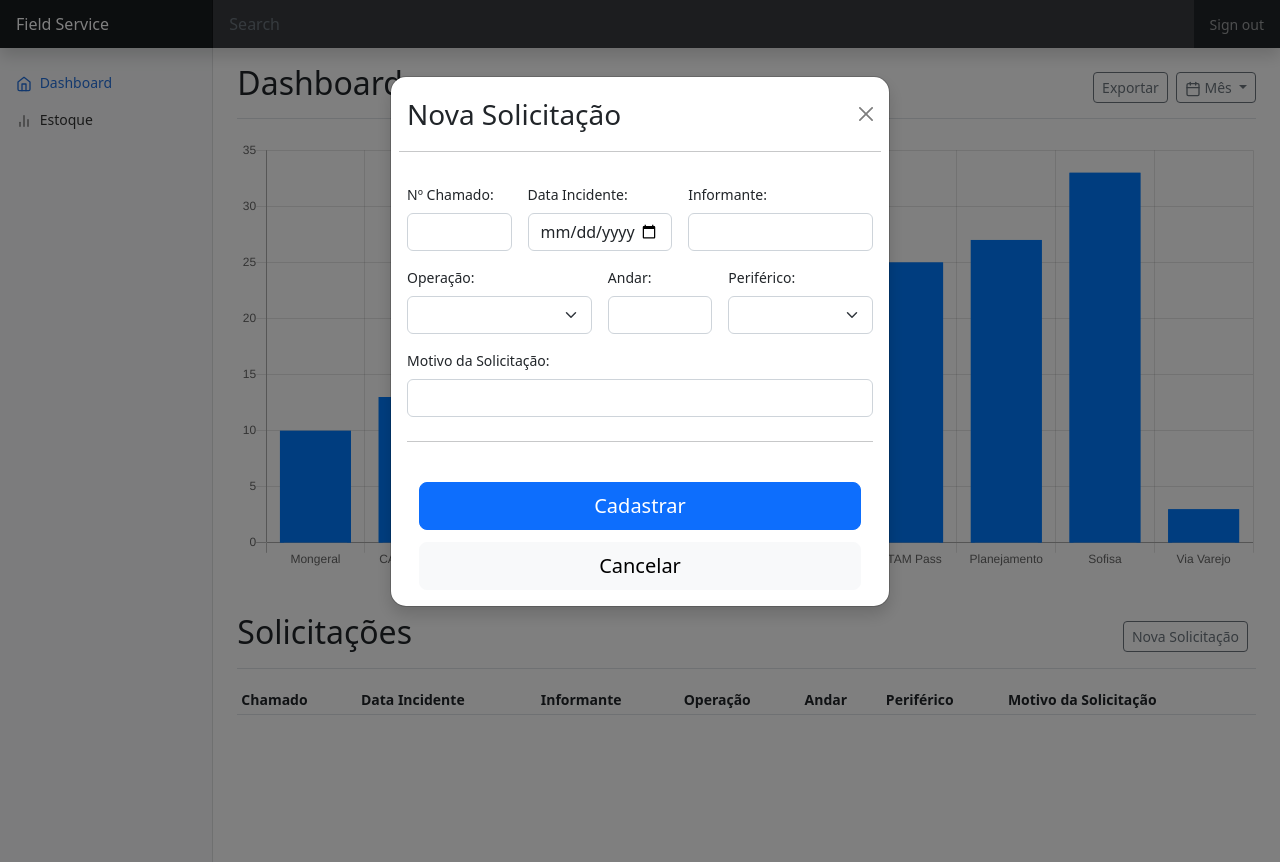
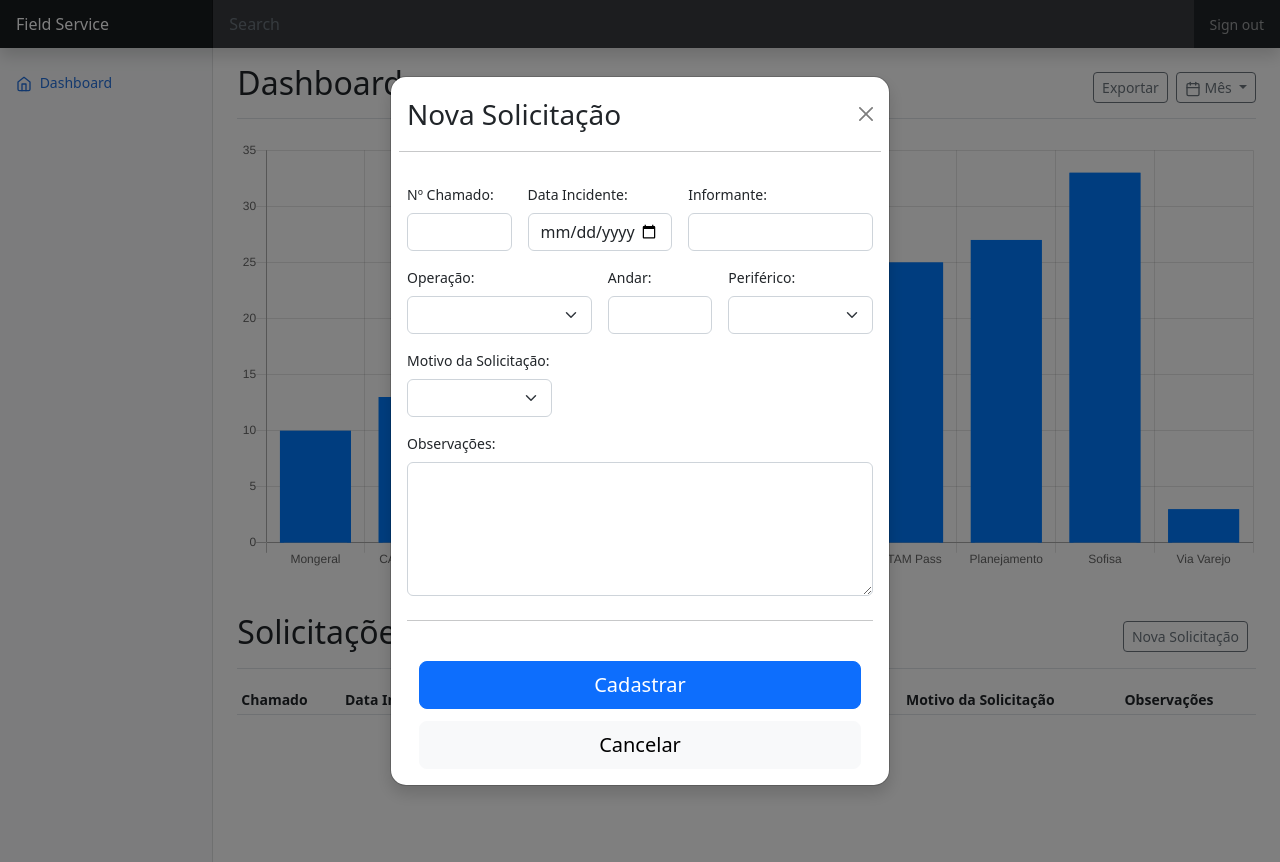
Before and after one commit to GMN-dev/Projeto-Field-Service, a Django app: page /cadastro/dashboard/ in a window 1280 px wide, after a click on "Nova Solicitação". Run offline with Django 4.2, Linux system fonts and the light colour scheme; data comes from the database, SQL or seed files in the repository; both versions use the stored data as it was after the commit; lists and menus that the app fills with data are empty; some libraries are stand-ins or nearby versions.

Commit message:
frontend update: alteração do campo Motivo da Solicitação e criação do campo Observações

```diff
--- a/templates/cadastroEquipamento/html/dashboard.html
+++ b/templates/cadastroEquipamento/html/dashboard.html
@@ -117,14 +117,14 @@
                 <span data-feather="users" class="align-text-bottom"></span>
                 Customers
               </a>
-            </li>-->
+            </li>
             <li class="nav-item">
               <a class="nav-link" href="#">
                 <span data-feather="bar-chart-2" class="align-text-bottom"></span>
                 Estoque
               </a>
             </li>
-            <!--<li class="nav-item">
+            <li class="nav-item">
               <a class="nav-link" href="#">
                 <span data-feather="layers" class="align-text-bottom"></span>
                 Integrations
@@ -206,6 +206,7 @@
                 <th scope="col">Andar</th>
                 <th scope="col">Periférico</th>
                 <th scope="col">Motivo da Solicitação</th>
+                <th scope="col">Observações</th>
               </tr>
             </thead>
             <tbody id="tbody"></tbody>
@@ -227,8 +228,7 @@
               <hr class="my-3">
               <div class="col-lg-3">
                 <label for="chamado" class="form-label">Nº Chamado:</label>
-                <input type="number" name="chamado" class="form-control" id="cel" placeholder="" value="" min="0"
-                  required>
+                <input type="number" name="chamado" class="form-control" id="cel" placeholder="" value="" min="0" max="7" required>
                 <div class="invalid-feedback">
                   Informe o Número do chamado.
                 </div>
@@ -269,8 +269,7 @@
               </div>
               <div class="col-sm-3">
                 <label for="andar" class="form-label">Andar:</label>
-                <input type="number" name="andar" class="form-control" id="cel" placeholder="" value="" min="1" max="6"
-                  required>
+                <input type="number" name="andar" class="form-control" id="cel" value="" min="1" max="6" required>
                 <div class="invalid-feedback">
                   Informe o número do andar.
                 </div>
@@ -287,12 +286,23 @@
                   Informe o periférico.
                 </div>
               </div>
-              <div class="col-lg-15">
+              <div class="col-sm-4">
                 <label for="motivo" class="form-label">Motivo da Solicitação:</label>
-                <input type="text" name="motivo" class="form-control" id="motivo" required>
+                <select name="motivo" class="form-select" id="motivo" required>
+                  <option value=""></option>
+                  <option value="Extravio">Extravio</option>
+                  <option value="Mal Uso">Mal Uso</option>
+                  <option value="Novo">Novo</option>
+                  <option value="Quebra">Quebra</option>
+                  <option value="Troca">Troca</option>
+                </select>
                 <div class="invalid-feedback">
                   Informe o motivo da solicitação.
                 </div>
+              </div>
+              <div class="col-lg-15">
+                <label for="obs" class="form-label">Observações:</label>
+                <textarea name="obs" class="form-control" id="obs" rows="5"></textarea>
               </div>
             </div>
             <hr class="my-4">
--- a/templates/cadastroEquipamento/js/dashboard.js
+++ b/templates/cadastroEquipamento/js/dashboard.js
@@ -27,11 +27,10 @@
           '<td>' + count.andar + 'º</td>' +
           '<td>' + count.periferico + '</td>' +
           '<td>' + count.motivo_solicitacao + '</td>' +
+          '<td>PRECISA VIR DO BANCO!' + /*count.observacao + '</td>'*/
         '</tr>'
     })
   }
-
-  //Motivo: Quebra - Mal Uso - Troca - Novo - Extravio
 
   feather.replace({ 'aria-hidden': 'true' })
 
```
Also changed, not shown: db.sqlite3.
